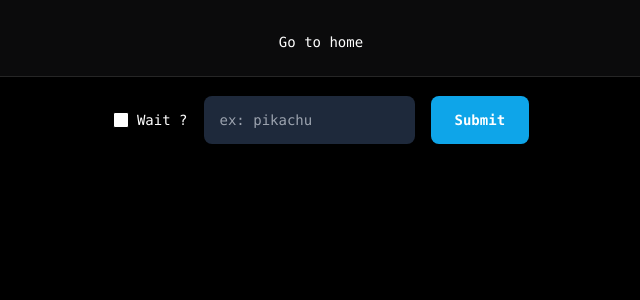
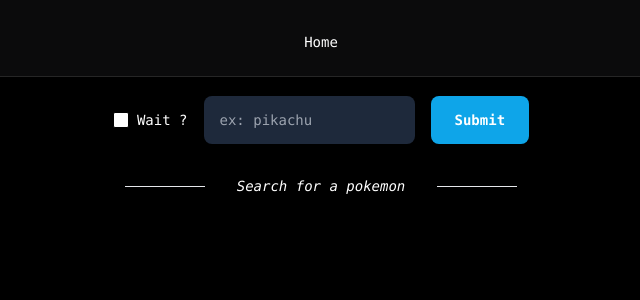
Before and after one commit to fredk3/simple-pokedex, a Next.js app: page / in a window 1280 px wide. Shown: the top 300 px of the page, without its empty margins (319-959 px from the left). Built offline with nearby package versions, Linux system fonts and the light colour scheme.

Commit message:
♻️ add empty state in the home page and add use `Go home`

```diff
--- a/app/layout.tsx
+++ b/app/layout.tsx
@@ -12,7 +12,7 @@ export default function RootLayout({ children }) {
 							href="/"
 							className="z-[10] fixed left-0 top-0 flex w-full justify-center border-b border-gray-300 bg-gradient-to-b from-zinc-200 pb-6 pt-8 backdrop-blur-2xl dark:border-neutral-800 dark:bg-zinc-800/30 dark:from-inherit"
 						>
-							Go to home
+							Home
 						</Link>
 
 						{children}
--- a/app/page.tsx
+++ b/app/page.tsx
@@ -23,7 +23,7 @@ export default function Page(props: {
 		<section className="flex flex-col">
 			<SearchInput />
 
-			{props.searchParams?.search && (
+			{props.searchParams?.search ? (
 				<React.Suspense
 					key={keyString}
 					fallback={
@@ -40,6 +40,12 @@ export default function Page(props: {
 						wait={props.searchParams?.wait === "on"}
 					/>
 				</React.Suspense>
+			) : (
+				<div className="col-span-full py-8 px-4 flex items-center gap-8 justify-center">
+					<hr className="h-px w-20 text-gray-100/20" />
+					<p className="text-center flex-none italic">Search for a pokemon</p>
+					<hr className="h-px w-20 text-gray-100/20" />
+				</div>
 			)}
 		</section>
 	);
```
Also changed, not shown: app/search-input.tsx (+9 -6 lines).
